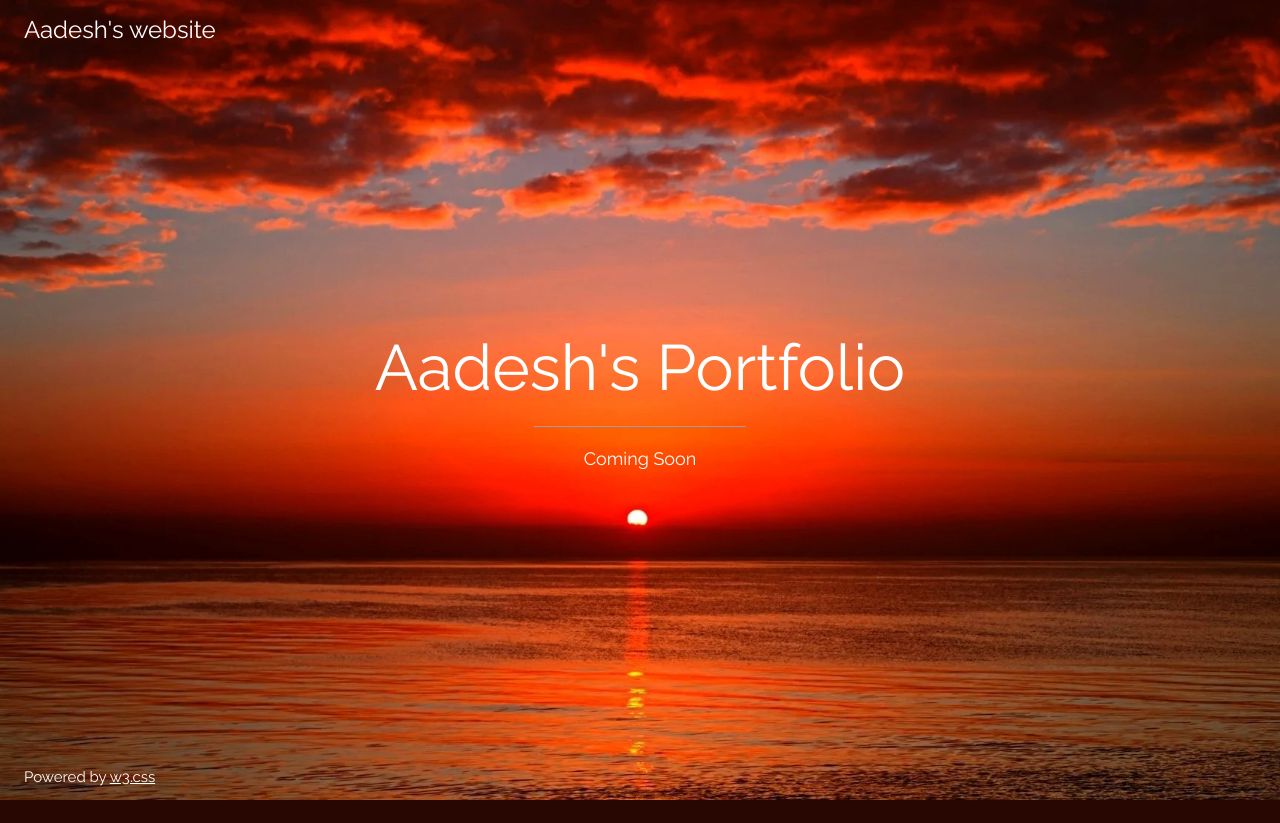
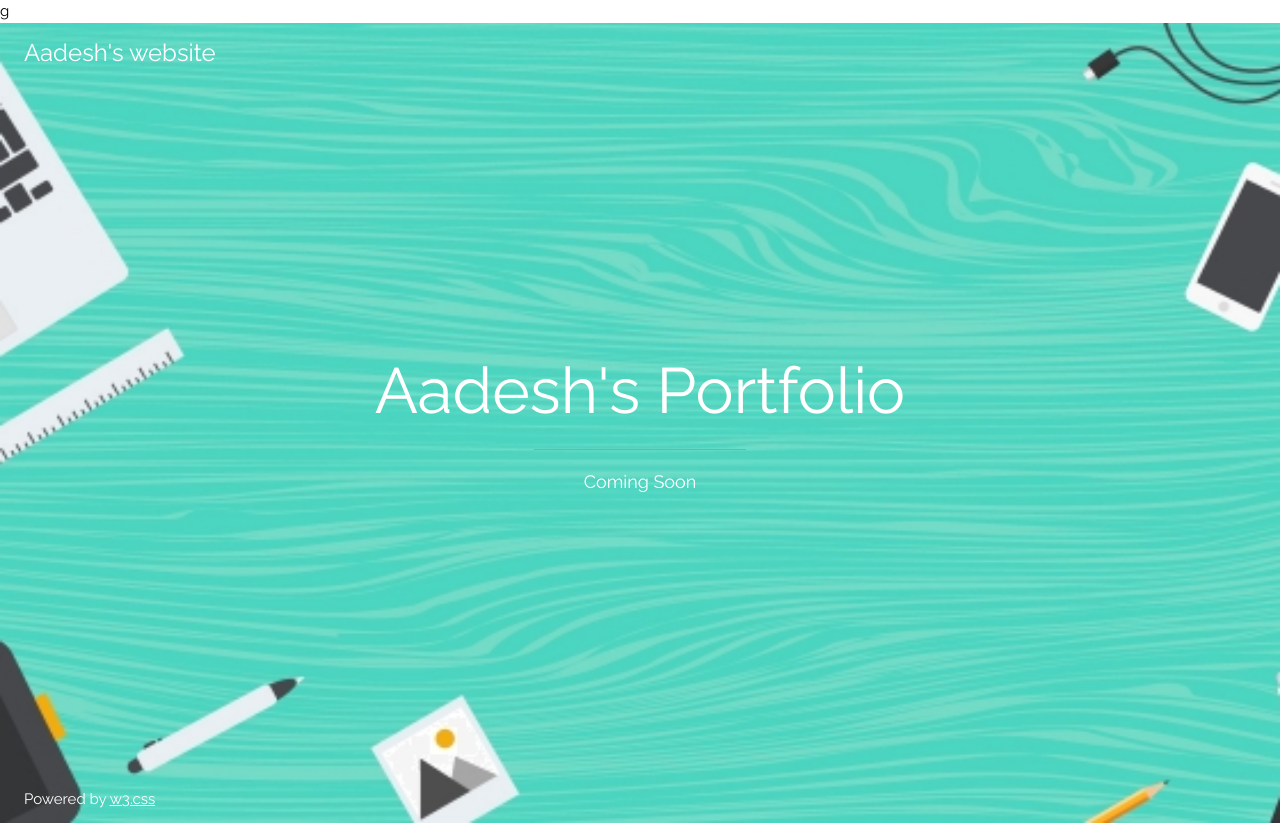
Before and after one commit to AadeshKarira/form, a Django app: template templates/home.html in a window 1280 px wide. Before the commit the page ends 800 px from the top, so only its background shows below. Run offline with Django 3.2, Linux system fonts and the light colour scheme; the template is opened without the code that fills it, so the values that code supplies are empty.

Commit message:
Update home.html

```diff
--- a/templates/home.html
+++ b/templates/home.html
@@ -1,4 +1,4 @@
-{% load static %}
+g{% load static %}
 <html>
 <title>Aadesh</title>
 <meta charset="UTF-8">
@@ -9,7 +9,7 @@
 body,h1 {font-family: "Raleway", sans-serif}
 body, html {height: 100%}
 .bgimg {
-  background-image: url('/static/lol.webp');
+  background-image: url('/static/lol.jpg');
   min-height: 100%;
   background-position: center;
   background-size: cover;
```
